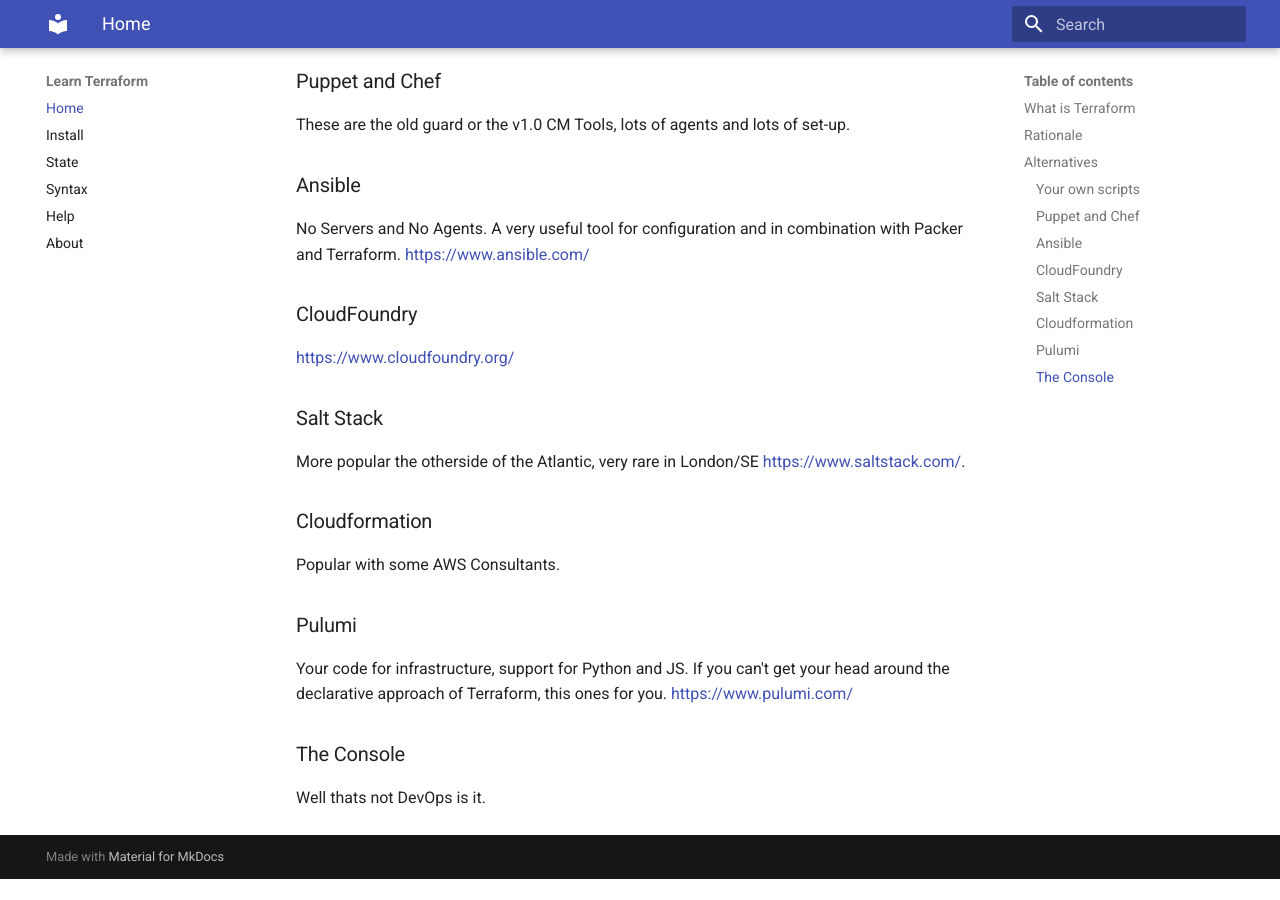
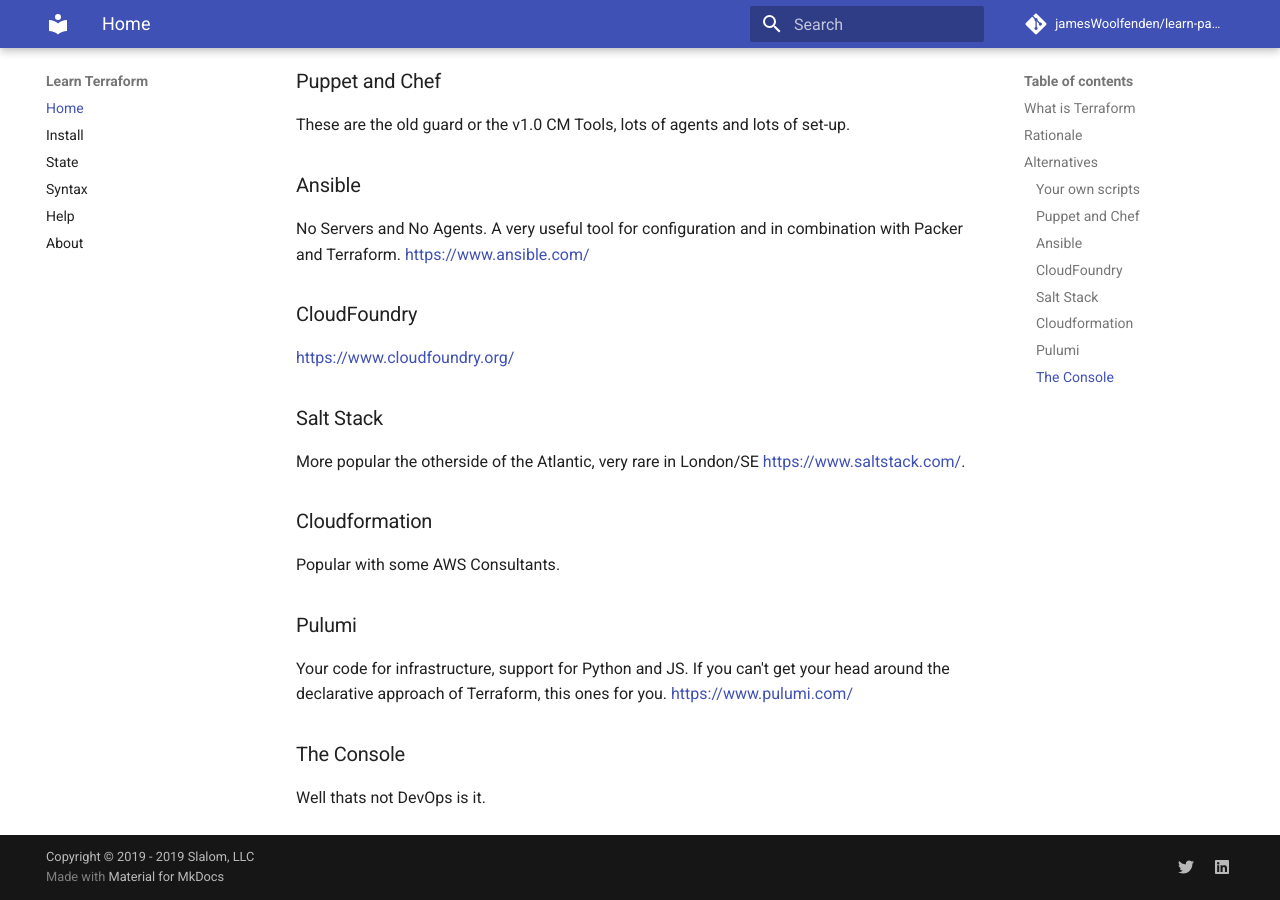
Before and after one commit to JamesWoolfenden/learn-terraform, an MkDocs documentation site: the page built from docs/index.md, in a window 1280 px wide and 900 px high, scrolled down 773 px. Built offline with MkDocs 1.6.1 and Material for MkDocs 9.7.7, drawn with Linux system fonts in a browser that asks for light colours; comment, search, counter and statistics services are not loaded; before the commit the page ends 1652 px from its top, so only the background shows below that.

Commit message:
Extensions

```diff
--- a/mkdocs.yml
+++ b/mkdocs.yml
@@ -6,7 +6,11 @@
     - Syntax: syntax.md
     - Help: help.md
     - About: about.md
-theme: material
+theme:
+  name: material
+  favicon: 'assets/images/favicon.png'
+repo_name: 'jamesWoolfenden/learn-packer-web'
+repo_url: 'https://github.com/jamesWoolfenden/learn-terraform-web'
 markdown_extensions:
   - admonition
   - codehilite
@@ -27,3 +31,16 @@
   - pymdownx.tasklist:
       custom_checkbox: true
   - pymdownx.tilde
+
+# Customization
+extra:
+  manifest: 'manifest.webmanifest'
+  social:
+    - type: 'twitter'
+      link: 'https://twitter.com/slalom'
+    - type: 'linkedin'
+      link: 'https://linkedin.com/company/slalom-consulting/'
+
+# Copyright
+copyright: 'Copyright &copy; 2019 - 2019 Slalom, LLC'
+site_author: 'James Woolfenden'
```
Also changed, not shown: docs/install.md (+7 -17 lines).
